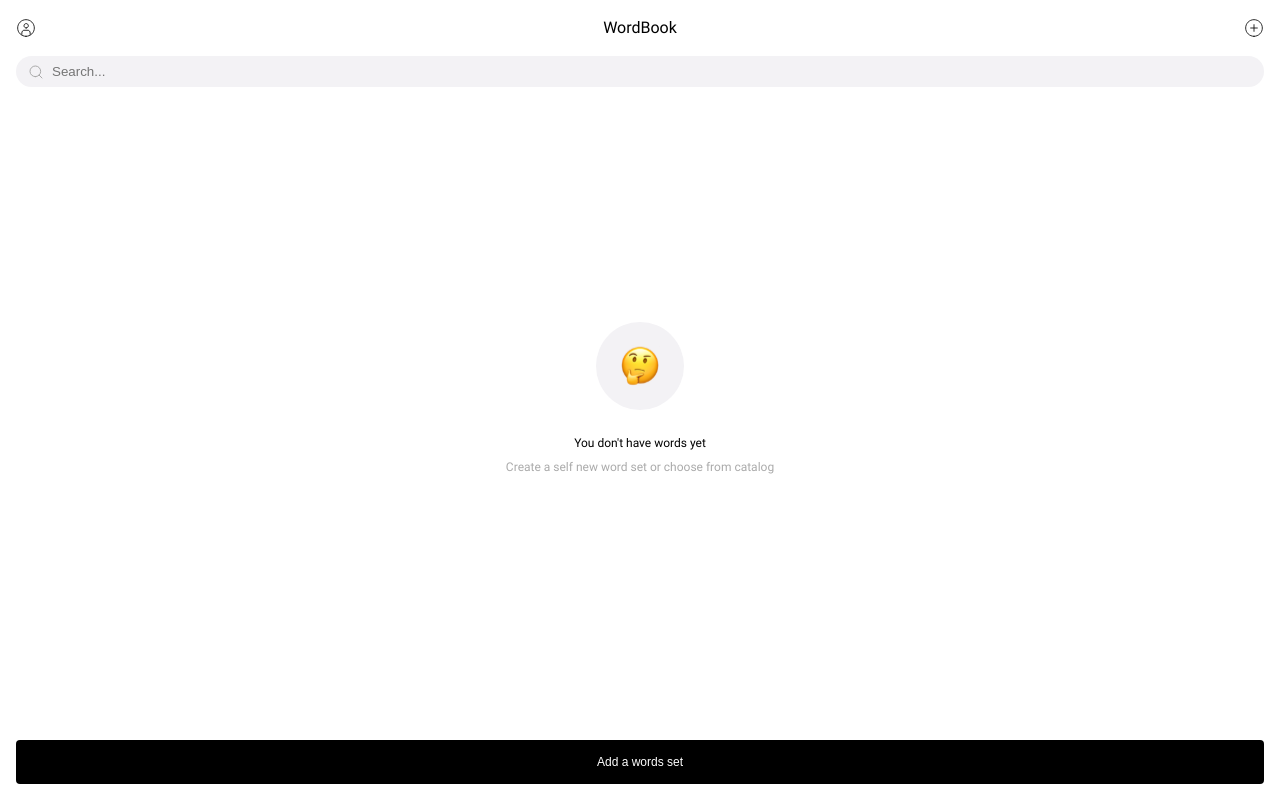
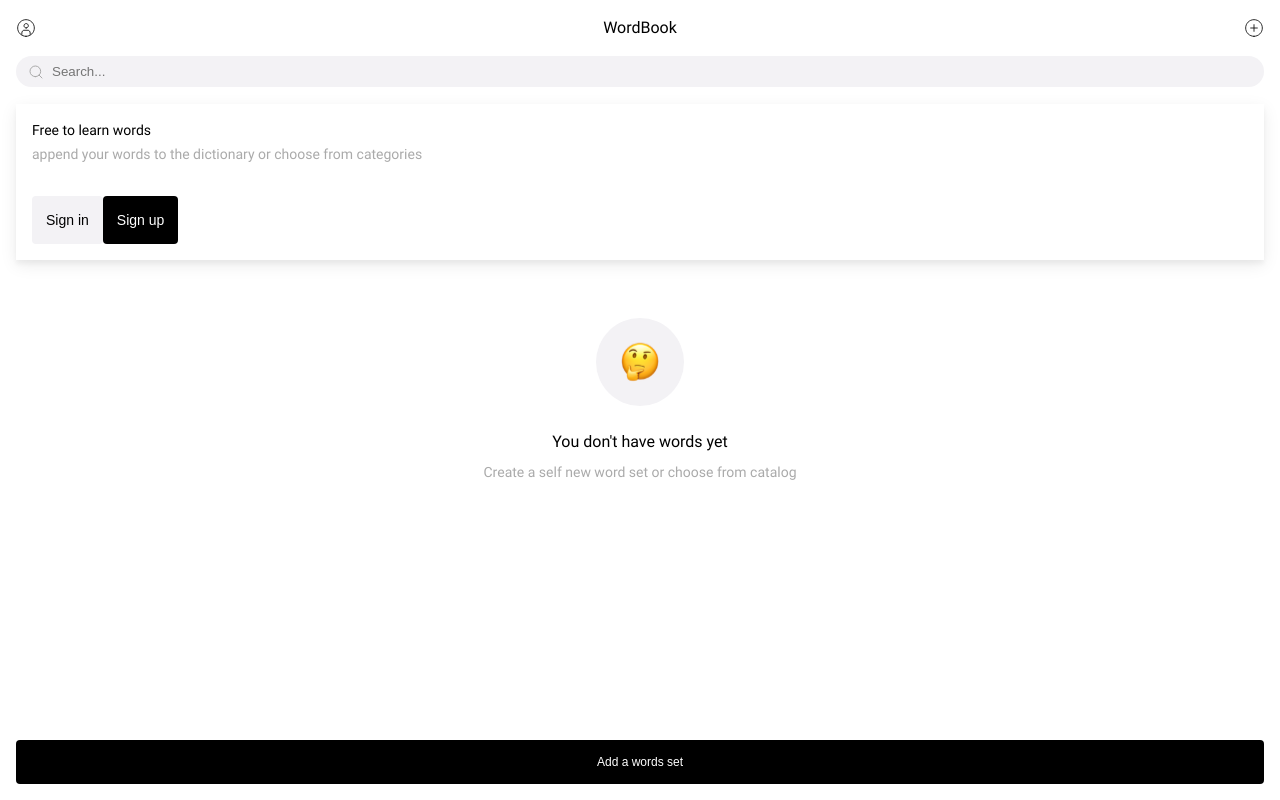
Before and after one commit to icwet/word-book-frontend, a React (Create React App) app: page /login in a window 1280 px wide. Built offline with nearby package versions, Linux system fonts and the light colour scheme; no server answers.

Commit message:
refactor Button, Section, Popup

```diff
--- a/src/components/Containers/Login/index.tsx
+++ b/src/components/Containers/Login/index.tsx
@@ -8,6 +8,7 @@ import { Button } from "components/Presentation/Button";
 import { Input } from "components/Presentation/Input";
 import { Layout } from "components/Presentation/Layout";
 import { Section } from "../../Presentation/Section";
+import { Popup } from "../../Presentation/Popup";
 // import { useDispatch } from "react-redux";
 
 export const Login: FC = () => {
@@ -33,14 +34,15 @@ export const Login: FC = () => {
       </Section>
       <Section layout="imageText">
         <Icon size="l" image="emojiHmm" />
-        <Text size="s">You don't have words yet</Text>
-        <Text size="s" color="disabled">
+        <Text size="l">You don't have words yet</Text>
+        <Text size="m" color="disabled">
           Create a self new word set or choose from catalog
         </Text>
       </Section>
       <Section layout="button">
         <Button>Add a words set</Button>
       </Section>
+      <Popup type="login" />
     </Layout>
   );
 };
--- a/src/components/Presentation/Button/Theme/index.ts
+++ b/src/components/Presentation/Button/Theme/index.ts
@@ -54,8 +54,8 @@ export const Button: ButtonTheme = {
       color: colors.Button.baseWhite,
     },
     alt: {
-      background: colors.Button.baseWhite,
-      color: colors.Button.baseWhite,
+      background: colors.Button.baseGray,
+      color: colors.Button.baseBlack,
     },
     disabled: {
       background: colors.Button.baseGray,
--- a/src/components/Presentation/Button/index.tsx
+++ b/src/components/Presentation/Button/index.tsx
@@ -1,9 +1,12 @@
 import styled, { DefaultTheme } from "styled-components";
+
+export type ButtonTheme = "main" | "alt" | "disabled" | "warning";
+export type ButtonSize = "s" | "m" | "l";
 
 interface ButtonProps {
   readonly theme: DefaultTheme;
-  readonly buttonTheme?: "main" | "alt" | "disabled" | "warning";
-  readonly size?: "s" | "m" | "l";
+  readonly buttonTheme?: ButtonTheme;
+  readonly size?: ButtonSize;
 }
 
 const switchCSSProp: Function = (
--- a/src/components/Presentation/Popup/Theme/index.ts
+++ b/src/components/Presentation/Popup/Theme/index.ts
@@ -1,3 +1,4 @@
+import { colors } from "config/variables.json";
 export interface PopupTheme {
   size: {
     default: {
@@ -12,7 +13,8 @@ export interface PopupTheme {
       margin: string;
       boxShadow: string;
       background: string;
-      zIndex: string;
+      borderRadius: string;
+      "z-index": string;
     };
   };
 }
@@ -22,16 +24,18 @@ export const Popup: PopupTheme = {
     default: {
       position: "absolute",
       display: "grid",
-      grid: "",
-      top: "",
+      grid: "24px 52px / 1fr",
+      top: "104px",
       bottom: "",
-      left: "",
-      right: "",
-      padding: "",
-      margin: "",
-      boxShadow: "",
-      background: "",
-      zIndex: "",
+      left: "16px",
+      right: "16px",
+      padding: "16px",
+      margin: "auto",
+      boxShadow:
+        "0px 5px 16px rgba(0, 0, 0, 0.08), 0px 4px 4px rgba(0, 0, 0, 0.04)",
+      borderRadius: "4px",
+      background: colors.Popup.baseWhite,
+      "z-index": "100",
     },
   },
 };
--- a/src/components/Presentation/Popup/index.tsx
+++ b/src/components/Presentation/Popup/index.tsx
@@ -1,13 +1,19 @@
+import React, { FC } from "react";
 import styled, { DefaultTheme } from "styled-components";
+// Components
+import { Text } from "../Text";
+import { Button } from "../Button";
 
 type PopupSizes = "default";
+type PopupTypes = "login";
 
 interface PopupProps {
   readonly theme?: DefaultTheme;
+  readonly type?: PopupTypes;
   readonly size?: PopupSizes;
 }
 
-const Popup = styled.div<PopupProps>`
+const LoginPopup = styled.div<PopupProps>`
   position: ${({ theme, size }) => {
     switch (size) {
       case "default":
@@ -80,4 +86,46 @@ const Popup = styled.div<PopupProps>`
         return theme.Popup.size.default.boxShadow;
     }
   }};
+  background: ${({ theme, size }) => {
+    switch (size) {
+      case "default":
+        return theme.Popup.size.default.background;
+      default:
+        return theme.Popup.size.default.background;
+    }
+  }};
+  z-index: ${({ theme, size }) => {
+    switch (size) {
+      case "default":
+        return theme.Popup.size.default["z-index"];
+      default:
+        return theme.Popup.size.default["z-index"];
+    }
+  }};
 `;
+
+export const Popup: FC<PopupProps> = ({ type, theme, size }) => {
+  switch (type) {
+    case "login":
+      return (
+        <LoginPopup theme={theme} size={size}>
+          <div>
+            <Text size="m">Free to learn words</Text>
+          </div>
+          <div>
+            <Text size="m" color="disabled">
+              append your words to the dictionary or choose from categories
+            </Text>
+          </div>
+          <div>
+            <Button size="m" buttonTheme="alt">
+              Sign in
+            </Button>
+            <Button size="m">Sign up</Button>
+          </div>
+        </LoginPopup>
+      );
+    default:
+      return <LoginPopup theme={theme} size={size}></LoginPopup>;
+  }
+};
--- a/src/components/Presentation/Section/Theme/index.ts
+++ b/src/components/Presentation/Section/Theme/index.ts
@@ -115,8 +115,8 @@ export const Section: SectionTheme = {
     },
     imageText: {
       display: "grid",
-      grid: "112px 24px 48px / 1fr",
-      padding: "",
+      grid: "112px 32px 48px / 1fr",
+      padding: "16px",
       justifyContent: "",
       justifyItems: "center",
       alignContent: "center",
--- a/src/config/variables.json
+++ b/src/config/variables.json
@@ -9,8 +9,12 @@
     "Button": {
       "baseBlack": "#000000",
       "baseWhite": "#FFFFFF",
-      "baseGray": "#AAAAAA",
+      "baseGray": "#F3F2F5",
       "baseWarning": "#FFC107"
+    },
+    "Popup": {
+      "baseBlack": "#000000",
+      "baseWhite": "#FFFFFF"
     }
   }
 }
```
